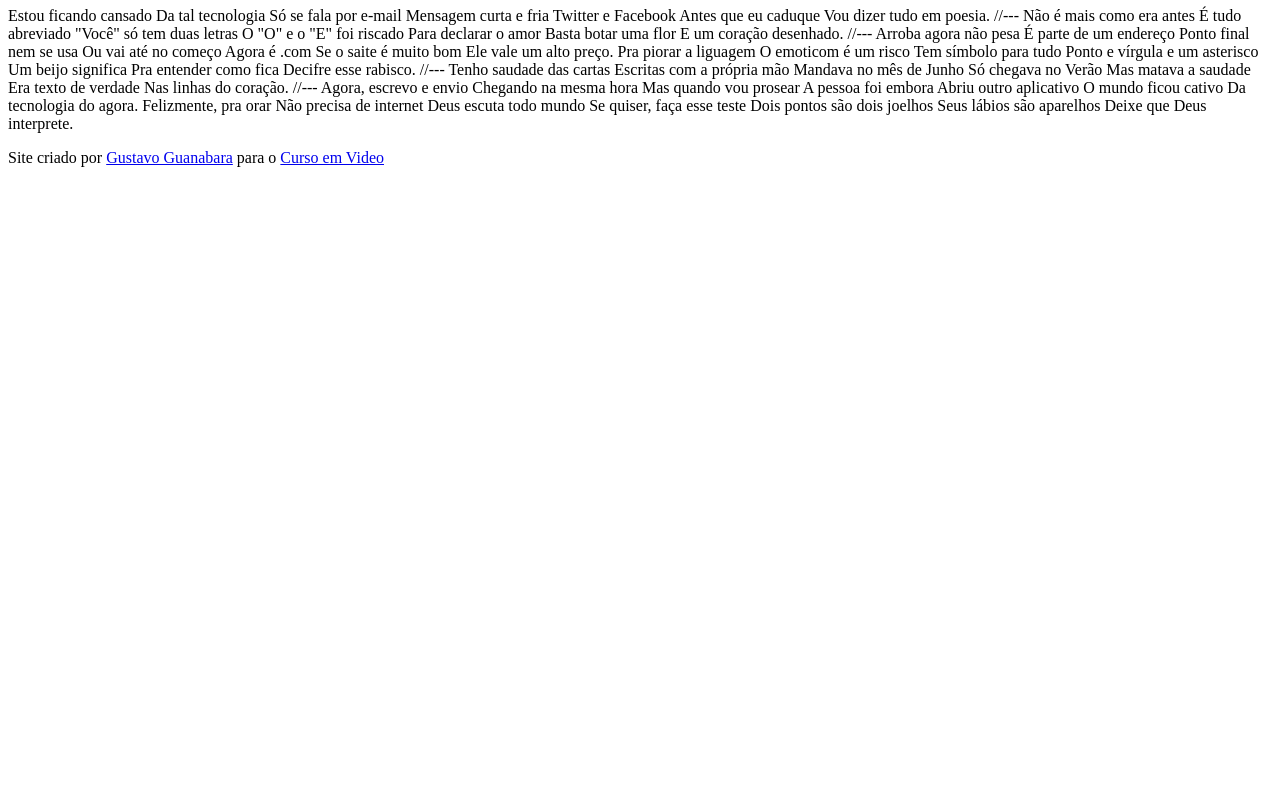
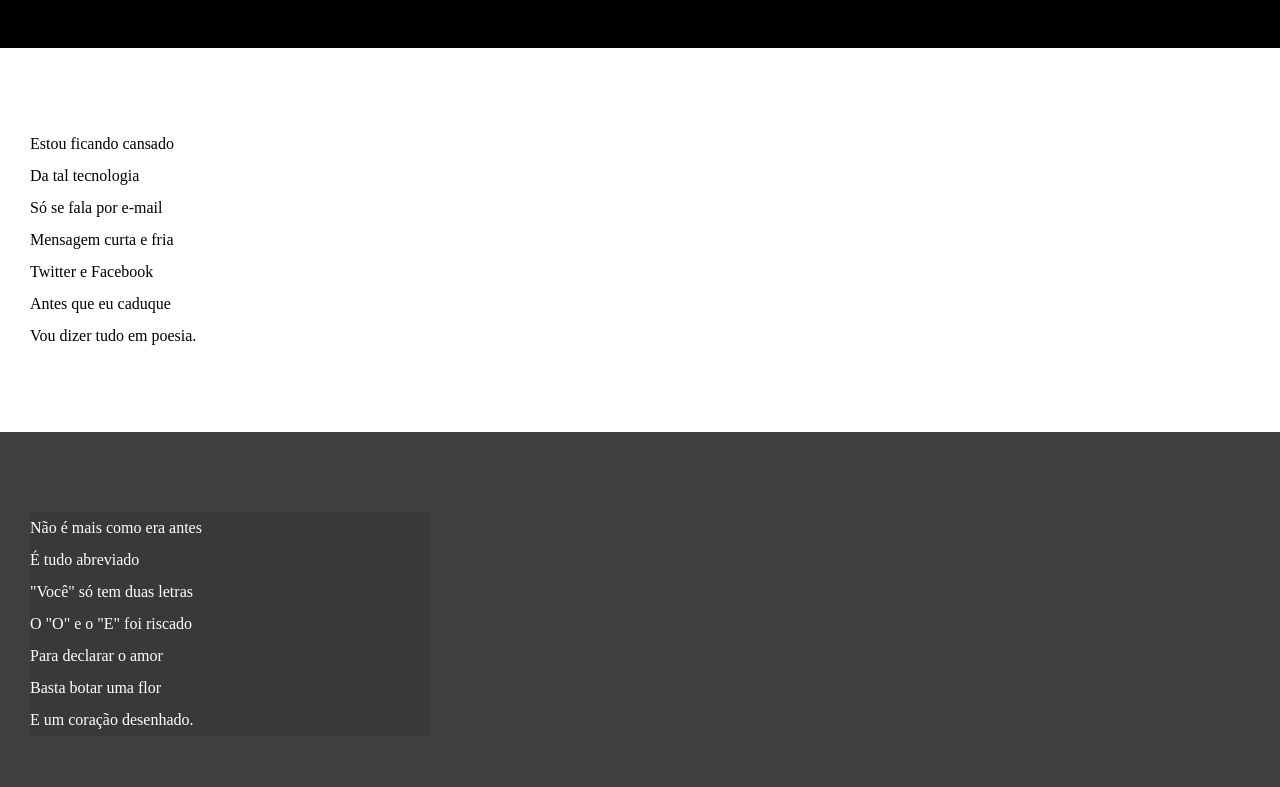
Before and after one commit to bernardodm/HTML-CSS, a plain HTML site: page exercicios/desafio012/index.html in a window 1280 px wide. Shown: the part 107-894 px from the top of the page. Before the commit the page ends 800 px from the top, so only its background shows below. Drawn offline with Linux system fonts and the light colour scheme.

Commit message:
atualizei os estilos dos textos e blocos

```diff
--- a/exercicios/desafio012/index.html
+++ b/exercicios/desafio012/index.html
@@ -5,76 +5,93 @@
     <meta http-equiv="X-UA-Compatible" content="IE=edge">
     <meta name="viewport" content="width=device-width, initial-scale=1.0">
     <title>Cordel Moderno</title>
+    <link rel="stylesheet" href="style.css">
 </head>
 <body>
     <header>
         <h1>Cordel Moderno</h1>
-        <p>Por <a href="https://www.recantodasletras.com.br/poesias/3186743">Milton Duarte</a></p>
+        <p>Por <a href="https://www.recantodasletras.com.br/poesias/3186743" target="_blank">Milton Duarte</a></p>
     </header>
 
-    Estou ficando cansado
-    Da tal tecnologia
-    Só se fala por e-mail
-    Mensagem curta e fria
-    Twitter e Facebook
-    Antes que eu caduque
-    Vou dizer tudo em poesia.
+    <section class="normal">
+        <p>
+            Estou ficando cansado <br>
+            Da tal tecnologia <br>
+            Só se fala por e-mail <br>
+            Mensagem curta e fria <br>
+            Twitter e Facebook <br>
+            Antes que eu caduque <br>
+            Vou dizer tudo em poesia.
+        </p>
+    </section>
 
-    //---
+    <section class="imagem">
+        <p>
+            Não é mais como era antes <br>
+            É tudo abreviado <br>
+            "Você" só tem duas letras <br>
+            O "O" e o "E" foi riscado <br>
+            Para declarar o amor <br>
+            Basta botar uma flor <br>
+            E um coração desenhado.
+        </p>
+    </section>
 
-    Não é mais como era antes
-    É tudo abreviado
-    "Você" só tem duas letras
-    O "O" e o "E" foi riscado
-    Para declarar o amor
-    Basta botar uma flor
-    E um coração desenhado.
+    <section class="normal">
+        <p>
+            Arroba agora não pesa <br>
+            É parte de um endereço <br>
+            Ponto final nem se usa <br>
+            Ou vai até no começo <br>
+            Agora é .com <br>
+            Se o saite é muito bom <br>
+            Ele vale um alto preço.
+        </p>
 
-    //---
+        <p>
+            Pra piorar a liguagem <br>
+            O emoticom é um risco <br>
+            Tem símbolo para tudo <br>
+            Ponto e vírgula e um asterisco <br>
+            Um beijo significa <br>
+            Pra entender como fica <br>
+            Decifre esse rabisco.
+        </p>
+    </section>
 
-    Arroba agora não pesa
-    É parte de um endereço
-    Ponto final nem se usa
-    Ou vai até no começo
-    Agora é .com
-    Se o saite é muito bom
-    Ele vale um alto preço.
+    <section class="imagem">
+        <p>
+            Tenho saudade das cartas <br>
+            Escritas com a própria mão <br>
+            Mandava no mês de Junho <br>
+            Só chegava no Verão <br>
+            Mas matava a saudade <br>
+            Era texto de verdade <br>
+            Nas linhas do coração.
+        </p>
+    </section>
 
-    Pra piorar a liguagem
-    O emoticom é um risco
-    Tem símbolo para tudo
-    Ponto e vírgula e um asterisco
-    Um beijo significa
-    Pra entender como fica
-    Decifre esse rabisco.
+    <section class="normal">
+        <p>
+            Agora, escrevo e envio <br>
+            Chegando na mesma hora <br>
+            Mas quando vou prosear <br>
+            A pessoa foi embora <br>
+            Abriu outro aplicativo <br>
+            O mundo ficou cativo <br>
+            Da tecnologia do agora.
+        </p>
 
-    //---
-
-    Tenho saudade das cartas
-    Escritas com a própria mão
-    Mandava no mês de Junho
-    Só chegava no Verão
-    Mas matava a saudade
-    Era texto de verdade
-    Nas linhas do coração.
-
-    //---
-
-    Agora, escrevo e envio
-    Chegando na mesma hora
-    Mas quando vou prosear
-    A pessoa foi embora
-    Abriu outro aplicativo
-    O mundo ficou cativo
-    Da tecnologia do agora.
-
-    Felizmente, pra orar
-    Não precisa de internet
-    Deus escuta todo mundo
-    Se quiser, faça esse teste
-    Dois pontos são dois joelhos
-    Seus lábios são aparelhos
-    Deixe que Deus interprete.
+        <p>
+            Felizmente, pra orar <br>
+            Não precisa de internet <br>
+            Deus escuta todo mundo <br>
+            Se quiser, faça esse teste <br>
+            Dois pontos são dois joelhos <br>
+            Seus lábios são aparelhos <br>
+            Deixe que Deus interprete.
+        </p>
+    </section>
 
     <footer>
         <p>Site criado por <a href="https://gustavoguanabara.github.io" target="_blank">Gustavo Guanabara</a> para o <a href="https://www.cursoemvideo.com" target="_blank">Curso em Video</a> </p>
--- /dev/null
+++ b/exercicios/desafio012/style.css
@@ -0,0 +1,77 @@
+@charset "UTF-8";
+
+* {
+    margin: 0px;
+    padding: 0px;
+}
+
+html, body {
+    min-height: 100vh;
+    background-color: darkgray;
+}
+
+header {
+    background-color: black;
+    color: white;
+    text-align: center;
+}
+
+header > h1 {
+    padding-top: 50px;
+    font-variant: small-caps;
+}
+
+header > p {
+    padding-bottom: 50px;
+}
+
+header a, footer a {
+    color: white;
+    text-decoration: none;
+    font-weight: bolder;
+}
+
+header a:hover, footer a:hover {
+    text-decoration: underline;
+}
+
+section {
+    padding-top: 10vh;
+    padding-bottom: 10vh;
+    line-height: 2em;
+    padding-left: 30px;
+}
+
+section.normal {
+    background-color: white;
+    color: black;
+}
+
+section.imagem {
+    background-color: rgb(63, 63, 63);
+    color: white;
+}
+
+section.imagem > p {
+    background-color: rgba(0, 0, 0, 0.089);
+    width: 400px;
+}
+
+
+
+
+
+
+
+
+
+
+
+
+
+footer {
+    background-color: black;
+    text-align: center;
+    color: white;
+    padding: 10px;
+}
```
